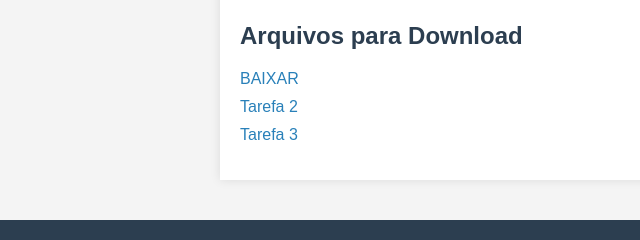
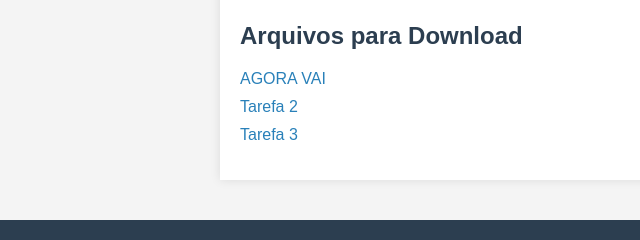
Before and after one commit to lucajunior/Arquivos, a plain HTML site: page index.html in a window 1280 px wide. Shown: the part 202-442 px from the top of the page, 0-640 px from the left. Drawn offline with Linux system fonts and the light colour scheme.

Commit message:
Update index.html

```diff
--- a/index.html
+++ b/index.html
@@ -60,7 +60,7 @@
   <main>
     <h2>Arquivos para Download</h2>
     <ul>
-      <li><a href="https://sfirjan-my.sharepoint.com/:u:/g/personal/lucajunior_firjan_com_br/EbShfejQz5lDsCqZEn80qg8BJxxRId3p89CYZzkf6h_mrg?e=TPN6ib" download>BAIXAR</a></li>
+      <li><a href="https://sfirjan-my.sharepoint.com/:u:/r/personal/lucajunior_firjan_com_br/Documents/SENAI/PPJA/TAREFAS/Tarefa%201%20-%20Validar.zip?csf=1&web=1&e=ebgbb5" download>AGORA VAI</a></li>
       <li><a href="#" download>Tarefa 2</a></li>
       <li><a href="#" download>Tarefa 3</a></li>
       <!-- Adicione mais arquivos aqui -->
```
